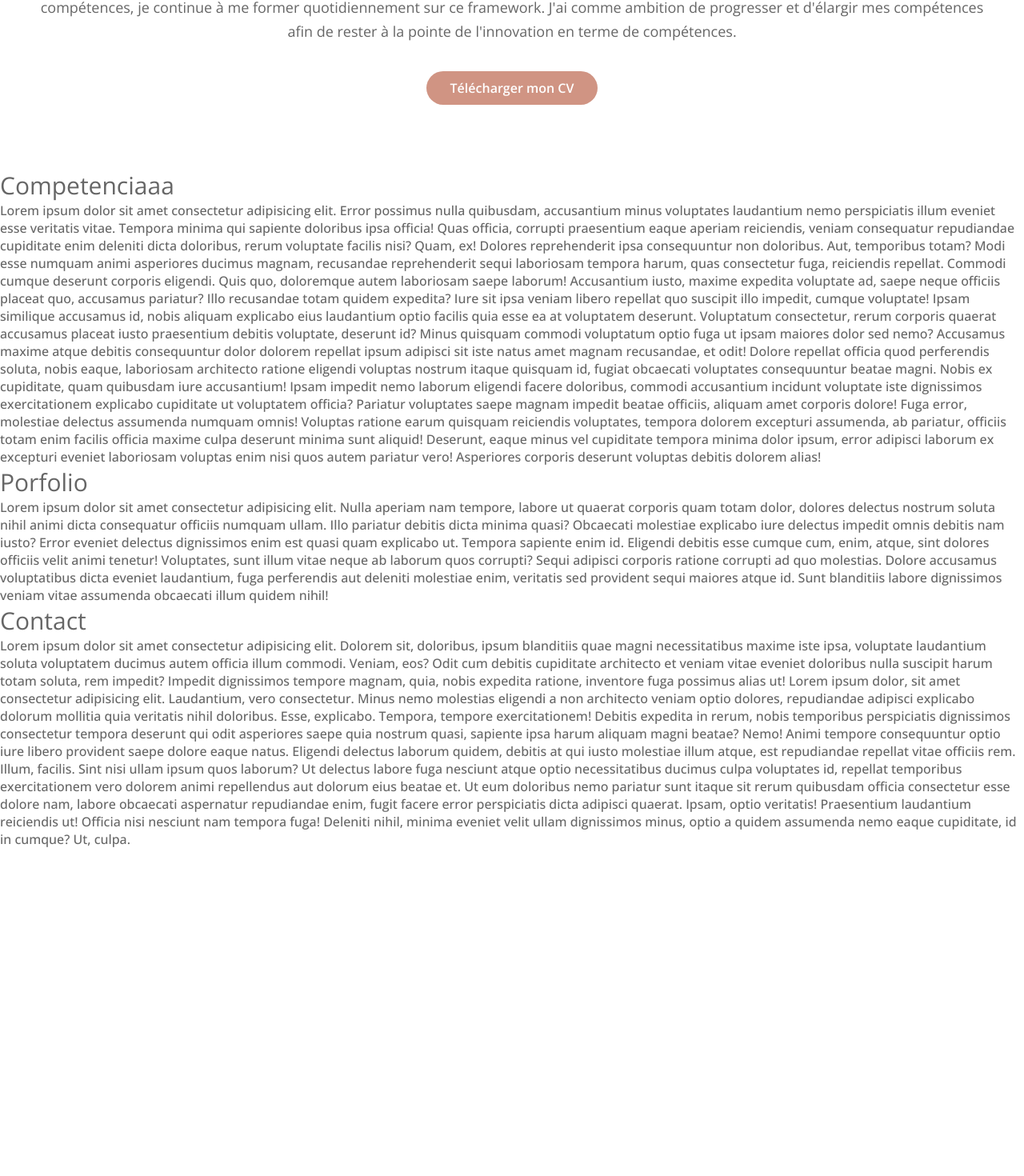
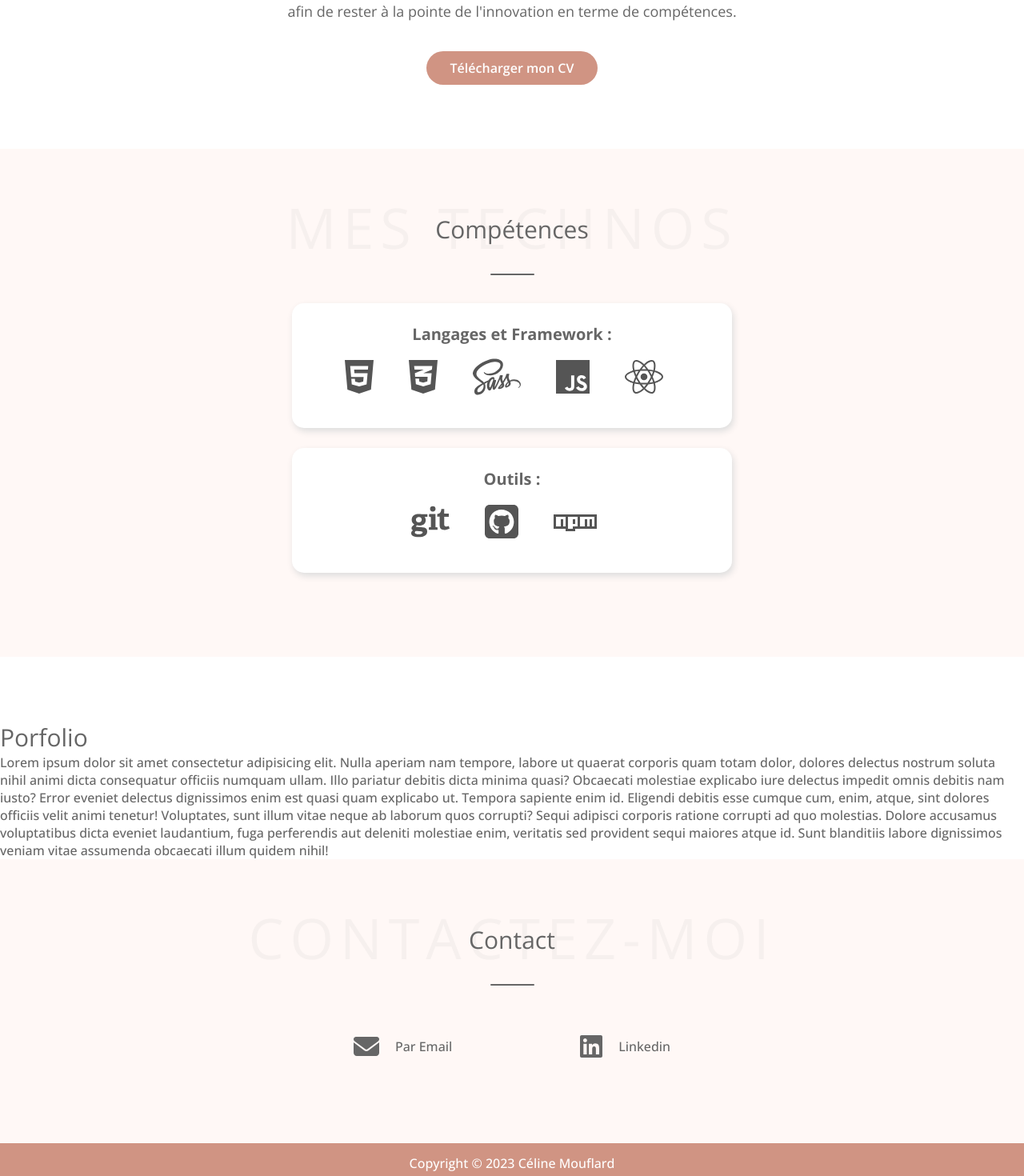
Before and after one commit to celineDev/Portfolio, a React (Create React App) app in the folder front/: page / in a window 1280 px wide. Shown: the part 1168-2638 px from the top of the page at 80% size. Before the commit the page ends 2228 px from the top, so only its background shows below. Built offline with nearby package versions, Linux system fonts and the light colour scheme.

Commit message:
add competences, contact and footer section

```diff
--- a/front/src/App.js
+++ b/front/src/App.js
@@ -5,6 +5,7 @@ import Apropos from './components/Apropos';
 import Competences from './components/Competences';
 import Portfolio from './components/Portfolio';
 import Contact from './components/Contact';
+import Footer from './components/Footer';
 import { BrowserRouter } from 'react-router-dom';
 
 const App = () => {
@@ -16,6 +17,7 @@ const App = () => {
         <Competences />
         <Portfolio />
         <Contact />
+        <Footer />
     </BrowserRouter>
   );
 };
--- a/front/src/components/Competences.js
+++ b/front/src/components/Competences.js
@@ -1,20 +1,35 @@
 import React from 'react';
+import { FontAwesomeIcon } from '@fortawesome/react-fontawesome'
+import { faHtml5, faCss3Alt, faSass, faJs,
+        faReact,
+        faGit, faSquareGithub, faNpm } from '@fortawesome/free-brands-svg-icons'
 
 const Competences = () => {
     return (
-        <div>
-            <h2 id='competences'>competenciaaa</h2>
-            <p>Lorem ipsum dolor sit amet consectetur adipisicing elit. Error possimus nulla quibusdam, accusantium minus voluptates laudantium nemo perspiciatis illum eveniet esse veritatis vitae. Tempora minima qui sapiente doloribus ipsa officia!
-            Quas officia, corrupti praesentium eaque aperiam reiciendis, veniam consequatur repudiandae cupiditate enim deleniti dicta doloribus, rerum voluptate facilis nisi? Quam, ex! Dolores reprehenderit ipsa consequuntur non doloribus. Aut, temporibus totam?
-            Modi esse numquam animi asperiores ducimus magnam, recusandae reprehenderit sequi laboriosam tempora harum, quas consectetur fuga, reiciendis repellat. Commodi cumque deserunt corporis eligendi. Quis quo, doloremque autem laboriosam saepe laborum!
-            Accusantium iusto, maxime expedita voluptate ad, saepe neque officiis placeat quo, accusamus pariatur? Illo recusandae totam quidem expedita? Iure sit ipsa veniam libero repellat quo suscipit illo impedit, cumque voluptate!
-            Ipsam similique accusamus id, nobis aliquam explicabo eius laudantium optio facilis quia esse ea at voluptatem deserunt. Voluptatum consectetur, rerum corporis quaerat accusamus placeat iusto praesentium debitis voluptate, deserunt id?
-            Minus quisquam commodi voluptatum optio fuga ut ipsam maiores dolor sed nemo? Accusamus maxime atque debitis consequuntur dolor dolorem repellat ipsum adipisci sit iste natus amet magnam recusandae, et odit!
-            Dolore repellat officia quod perferendis soluta, nobis eaque, laboriosam architecto ratione eligendi voluptas nostrum itaque quisquam id, fugiat obcaecati voluptates consequuntur beatae magni. Nobis ex cupiditate, quam quibusdam iure accusantium!
-            Ipsam impedit nemo laborum eligendi facere doloribus, commodi accusantium incidunt voluptate iste dignissimos exercitationem explicabo cupiditate ut voluptatem officia? Pariatur voluptates saepe magnam impedit beatae officiis, aliquam amet corporis dolore!
-            Fuga error, molestiae delectus assumenda numquam omnis! Voluptas ratione earum quisquam reiciendis voluptates, tempora dolorem excepturi assumenda, ab pariatur, officiis totam enim facilis officia maxime culpa deserunt minima sunt aliquid!
-            Deserunt, eaque minus vel cupiditate tempora minima dolor ipsum, error adipisci laborum ex excepturi eveniet laboriosam voluptas enim nisi quos autem pariatur vero! Asperiores corporis deserunt voluptas debitis dolorem alias!</p>
-        </div>
+        <section id='competences' className='section'>
+            <h2>compétences<span>mes technos</span></h2>
+            <div className="separation-line"></div>
+            <div className='technos'>
+                <article>
+                    <h3>Langages et Framework :</h3>
+                    <ul>
+                        <li><FontAwesomeIcon className='pink-icon' title='HTML5' icon={faHtml5} size="3x" /></li>
+                        <li><FontAwesomeIcon className='pink-icon' title='CSS3' icon={faCss3Alt} size="3x" /></li>
+                        <li><FontAwesomeIcon className='pink-icon' title='SASS' icon={faSass} size="3x" /></li>
+                        <li><FontAwesomeIcon className='pink-icon' title='JavaScript' icon={faJs} size="3x" /></li>
+                        <li><FontAwesomeIcon className='pink-icon' title='React JS' icon={faReact} size="3x" /></li>
+                    </ul>
+                </article>
+                <article>
+                    <h3>Outils :</h3>
+                    <ul>
+                        <li><FontAwesomeIcon className='pink-icon' title='Git' icon={faGit} size="3x" /></li>
+                        <li><FontAwesomeIcon className='pink-icon' title='GitHub' icon={faSquareGithub} size="3x" /></li>
+                        <li><FontAwesomeIcon className='pink-icon' title='npm' icon={faNpm} size="3x" /></li>
+                    </ul>
+                </article>
+            </div>
+        </section>
     );
 };
 
--- a/front/src/components/Contact.js
+++ b/front/src/components/Contact.js
@@ -1,18 +1,18 @@
 import React from 'react';
+import { FontAwesomeIcon } from '@fortawesome/react-fontawesome'
+import { faLinkedin } from '@fortawesome/free-brands-svg-icons'
+import { faEnvelope } from '@fortawesome/free-solid-svg-icons'
 
 const Contact = () => {
     return (
-        <div>
-            <h2 id='contact'>Contact</h2>
-            <p>Lorem ipsum dolor sit amet consectetur adipisicing elit. Dolorem sit, doloribus, ipsum blanditiis quae magni necessitatibus maxime iste ipsa, voluptate laudantium soluta voluptatem ducimus autem officia illum commodi. Veniam, eos?
-            Odit cum debitis cupiditate architecto et veniam vitae eveniet doloribus nulla suscipit harum totam soluta, rem impedit? Impedit dignissimos tempore magnam, quia, nobis expedita ratione, inventore fuga possimus alias ut!
-            Lorem ipsum dolor, sit amet consectetur adipisicing elit. Laudantium, vero consectetur. Minus nemo molestias eligendi a non architecto veniam optio dolores, repudiandae adipisci explicabo dolorum mollitia quia veritatis nihil doloribus.
-            Esse, explicabo. Tempora, tempore exercitationem! Debitis expedita in rerum, nobis temporibus perspiciatis dignissimos consectetur tempora deserunt qui odit asperiores saepe quia nostrum quasi, sapiente ipsa harum aliquam magni beatae? Nemo!
-            Animi tempore consequuntur optio iure libero provident saepe dolore eaque natus. Eligendi delectus laborum quidem, debitis at qui iusto molestiae illum atque, est repudiandae repellat vitae officiis rem. Illum, facilis.
-            Sint nisi ullam ipsum quos laborum? Ut delectus labore fuga nesciunt atque optio necessitatibus ducimus culpa voluptates id, repellat temporibus exercitationem vero dolorem animi repellendus aut dolorum eius beatae et.
-            Ut eum doloribus nemo pariatur sunt itaque sit rerum quibusdam officia consectetur esse dolore nam, labore obcaecati aspernatur repudiandae enim, fugit facere error perspiciatis dicta adipisci quaerat. Ipsam, optio veritatis!
-            Praesentium laudantium reiciendis ut! Officia nisi nesciunt nam tempora fuga! Deleniti nihil, minima eveniet velit ullam dignissimos minus, optio a quidem assumenda nemo eaque cupiditate, id in cumque? Ut, culpa.</p>
-        </div>
+        <section id='contact' className='section'>
+            <h2>Contact<span>contactez-moi</span></h2>
+            <div className="separation-line"></div>
+            <div className='personnal'>
+                <a title='Email' target="_blank" rel='noreferrer' href="mailto:celine667@hotmail.fr"><FontAwesomeIcon icon={faEnvelope} size="2x" />Par Email</a>
+                <a title='Linkedin' target="_blank" rel='noreferrer' href="https://www.linkedin.com/in/celine-mouflard/"><FontAwesomeIcon icon={faLinkedin} size="2x" />Linkedin</a>
+            </div>
+        </section>
     );
 };
 
--- /dev/null
+++ b/front/src/components/Footer.js
@@ -0,0 +1,16 @@
+import React from 'react';
+
+const Footer = () => {
+    const date = new Date()
+    const currentYear = date.getFullYear()
+    console.log(currentYear)
+
+    return (
+        <footer>
+            <p>Copyright &copy; {currentYear} Céline Mouflard
+            </p>
+        </footer>
+    );
+};
+
+export default Footer;
--- /dev/null
+++ b/front/src/style/competences.css
@@ -0,0 +1,53 @@
+#competences {
+    background-color: var(--bgc);
+    max-width: 100%;
+    padding: 80px 20px;
+}
+
+.technos {
+    max-width: 550px;
+    display: block;
+    margin: 0 auto;
+}
+
+article {
+    background-color: #fff;
+    box-shadow: 2px 4px 8px var(--shadow);
+    margin-bottom: 25px;
+    border-radius: 15px;
+    padding: 25px 50px 40px;
+    transition: 250ms;
+}
+
+article:hover {
+    scale: 1.01;
+    box-shadow: 3px 5px 9px #cccccc;
+}
+
+ul {
+    display: flex;
+    flex-wrap: wrap;
+    justify-content: center;
+}
+
+article > h3 {
+    font-size: 20px;
+    font-weight: 700;
+    margin-bottom: 16px;
+}
+
+.pink-icon {
+    color: #555;
+    padding: 0 12px;
+    transition: 500ms;
+}
+
+.pink-icon:hover {
+    color: var(--hover);
+}
+
+@media screen and (max-width: 23.4375rem){
+    article > h3 {
+        font-size: 18px;
+    }
+}
--- /dev/null
+++ b/front/src/style/contact.css
@@ -0,0 +1,40 @@
+#contact {
+    background-color: var(--bgc);
+    max-width: 100%;
+    padding: 80px 20px;
+    margin: 0;
+}
+
+.personnal {
+    display: flex;
+    justify-content: center;
+}
+
+svg:not(:root).svg-inline--fa,
+svg:not(:host).svg-inline--fa {
+    margin-right: 20px;
+}
+
+.personnal > a {
+    display: flex;
+    justify-content: center;
+    align-items: center;
+    color: var(--fontColor);
+    text-decoration: none;
+    margin: 25px 80px;
+    transition: 250ms;
+}
+
+@media screen and (max-width: 59.9375rem){
+    .personnal {
+        display: block;
+        /* margin-bottom: 90px; */
+        /* justify-content: center; */
+    }
+
+    .personnal > a:first-child {
+        margin-top: 80px;
+    }
+}
+
+@media screen and (max-width: 23.4375rem){}
--- /dev/null
+++ b/front/src/style/footer.css
@@ -0,0 +1,8 @@
+footer {
+    background-color: var(--hover);
+    color: white;
+    height: 50px;
+    display: flex;
+    align-items: center;
+    justify-content: center;
+}
--- a/front/src/style/styles.css
+++ b/front/src/style/styles.css
@@ -4,6 +4,9 @@
 @import 'navigation.css';
 @import 'accueil.css';
 @import 'apropos.css';
+@import 'competences.css';
+@import 'contact.css';
+@import 'footer.css';
 
 @import 'animations.css';
 
@@ -16,6 +19,8 @@
 :root {
     --hover: #D09483;
     --fontColor: #666666;
+    --bgc: rgba(255, 237, 232, .4);
+    --shadow: #dddddd
 }
 
 body {
@@ -54,7 +59,25 @@ h2 {
 }
 
 section {
-    margin-top: 80px;
+    margin-top: 55px;
+}
+
+.section {
+    margin: 80px auto;
+    text-align: center;
+    max-width: 1200px;
+}
+
+.section > h2 > span {
+    font-size: 70px;
+    text-transform: uppercase;
+    opacity: 0.05;
+    position: absolute;
+    top: -30px;
+    left: 0;
+    right: 0;
+    letter-spacing: 8px;
+    transition: 250ms;
 }
 
 .separation-line {
@@ -63,6 +86,16 @@ section {
     height: 2px;
     border-radius: 5px;
     margin: 35px auto;
+}
+
+ul li {
+    list-style: none;
+}
+
+@media screen and (max-width: 59.9375rem){
+    .section > h2 > span {
+        font-size: 40px;
+    }
 }
 
 @media screen and (max-width: 23.4375rem){
@@ -74,4 +107,12 @@ section {
     h2 {
         font-size: 25px;
     }
+
+    .section > h2 > span {
+        font-size: 30px;
+        opacity: .08;
+        top: -23px;
+        left: -50px;
+        letter-spacing: 6px;
+    }
 }
```
